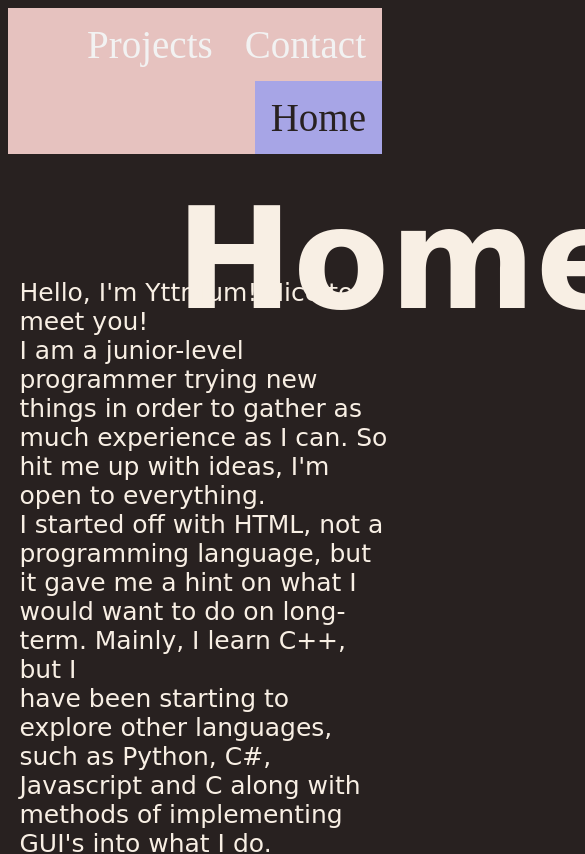
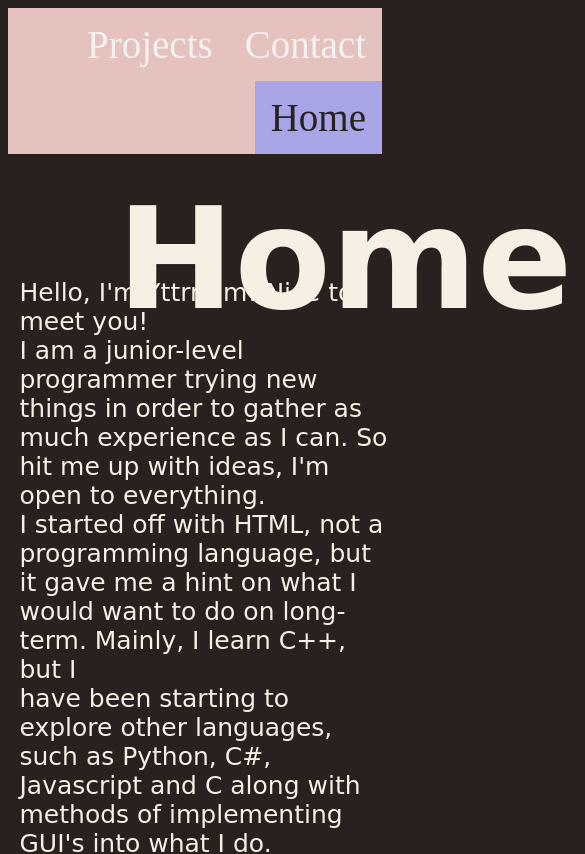
Before and after one commit to ctndavid/ctndavid.github.io, a plain HTML site: page index.html in a window 390 px wide. Shown: the top 854 px of the page, 585 px wide, since content can reach past the window. Drawn offline with Linux system fonts and the light colour scheme.

Commit message:
viewport v3

```diff
--- a/style.css
+++ b/style.css
@@ -124,13 +124,14 @@
   color: #282120;
 }
 
-@media screen and (max-width: 800px){
+@media screen and (max-width: 900px){
   .topnav a{
     font-size: 10vw;
   }
 
   .title_text{
     font-size: 18vw;
+    left: 30%;
   }
 
   .p .contact_text{
```
